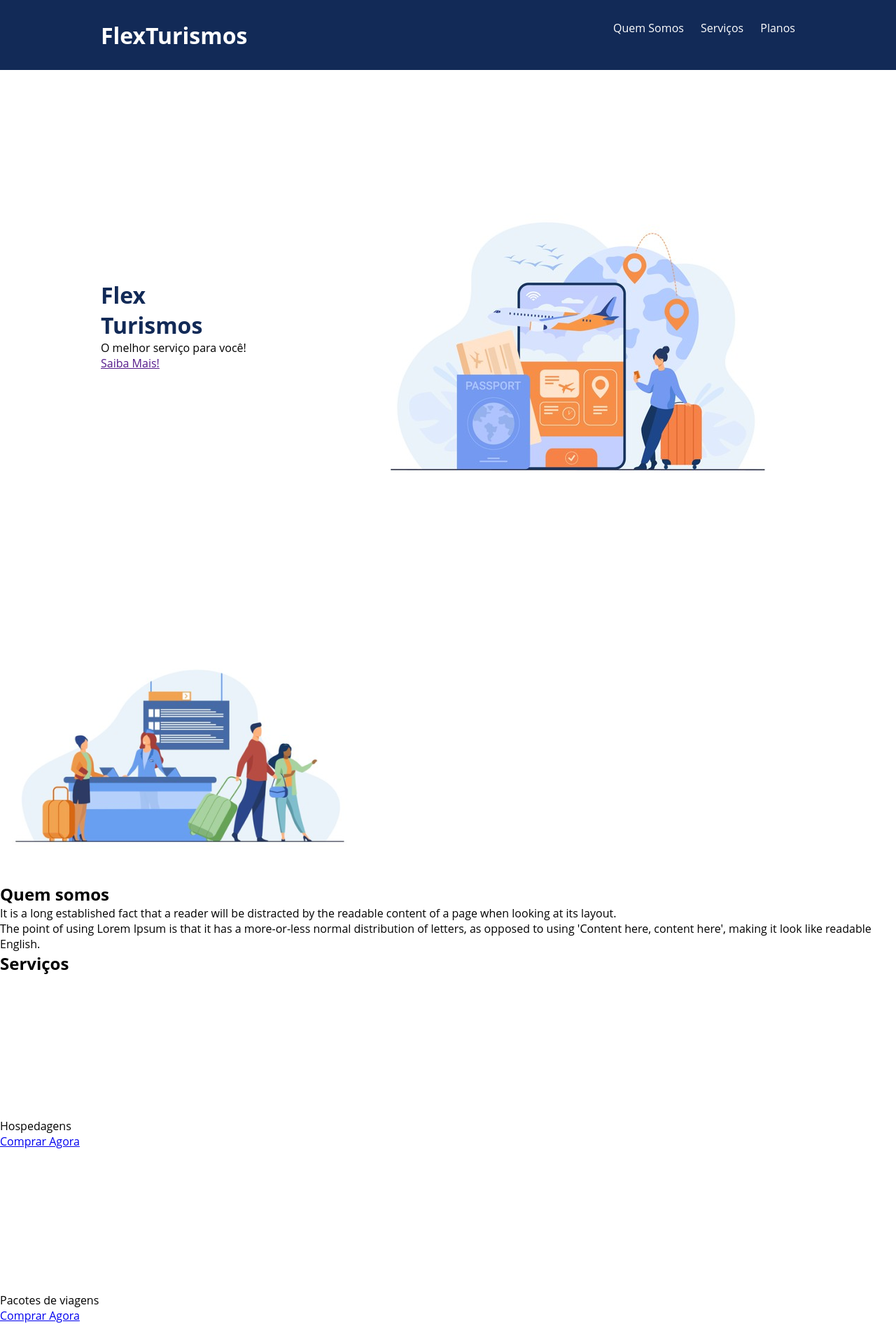
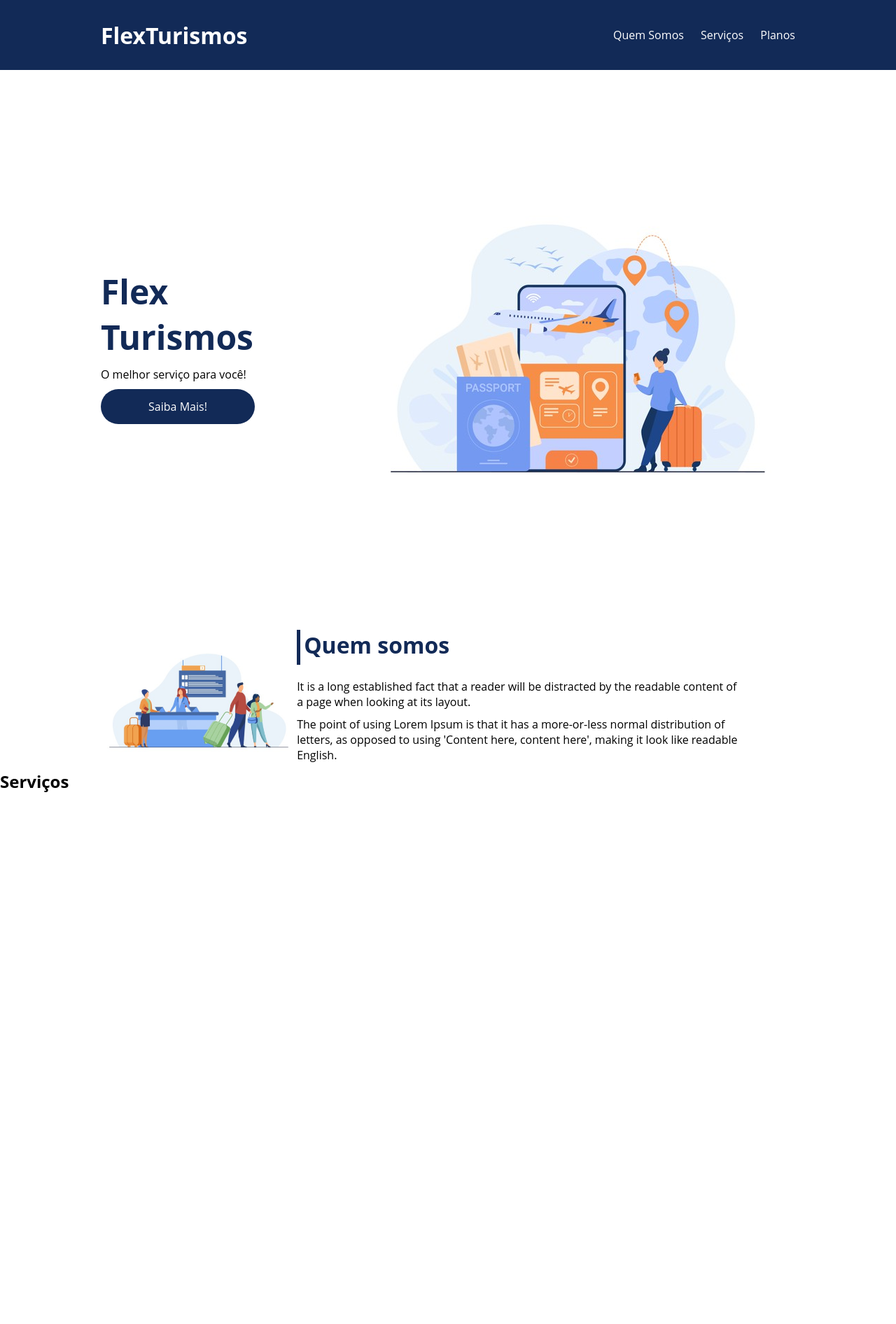
Before and after one commit to anamrcnds/DIO, a PHP site: page / in a window 1280 px wide. Shown: the top 1892 px of the page at 70% size. Run offline with PHP 8.4, Linux system fonts and the light colour scheme.

Commit message:
flex-projeto

```diff
--- a/Bootcamp Spread/Módulo II - HTML CSS3/Flex Box/flex-projeto/index.html
+++ b/Bootcamp Spread/Módulo II - HTML CSS3/Flex Box/flex-projeto/index.html
@@ -30,15 +30,15 @@
         </div>
     </div>
 
-    <div clas="flex-container" id="quem-somos">
-        <div>
-            <img src="./images/1-quem-somos.png" alt="balcão de atendimento">
-        </div>
-
+    <div class="flex-container" id="quem-somos">
         <div>
             <h2>Quem somos</h2>
             <p>It is a long established fact that a reader will be distracted by the readable content of a page when looking at its layout. </p>
             <p>The point of using Lorem Ipsum is that it has a more-or-less normal distribution of letters, as opposed to using 'Content here, content here', making it look like readable English.</p>
+        </div>
+
+        <div>
+            <img src="./images/1-quem-somos.png" alt="balcão de atendimento">
         </div>
     </div>
 
--- a/Bootcamp Spread/Módulo II - HTML CSS3/Flex Box/flex-projeto/style.css
+++ b/Bootcamp Spread/Módulo II - HTML CSS3/Flex Box/flex-projeto/style.css
@@ -12,6 +12,11 @@ ul{
 
 ul li a{
     text-decoration: none;
+}
+
+div img{
+    display: block;
+    width: 100%;
 }
 
 .flex-container{
@@ -34,6 +39,7 @@ header .list-items{
     width: 100%;
     max-width: 260px;
     justify-content: space-between;
+    align-items: center;
 }
 
 .list-items li a{
@@ -56,4 +62,47 @@ header .menu{
 
 .texto-apresentacao h1{
     color: #122A57;
+    font-size: 48px;
+    margin-bottom: 10px;
 }
+
+.texto-apresentacao a{
+    background-color: #122A57;
+    color: #fff;
+    text-align: center;
+    border-radius: 30px;
+    width: 220px;
+    display: block;
+    text-decoration: none;
+    height: 50px;
+    line-height: 50px;
+    margin-top: 10px;
+    margin-bottom: 10px;
+}
+
+#quem-somos{
+    flex-direction: row-reverse;
+    align-items: center;
+    justify-content: space-between;
+}
+
+#quem-somos h2{
+    font-size: 32px;
+    color: #122A57;
+    display: flex;
+    margin-bottom: 20px;
+}
+
+#quem-somos h2::before{
+    content:"";
+    height: 50px;
+    width: 5px;
+    margin-right: 5px;
+    background-color: #122A57;
+    position: relative;
+}
+
+#quem-somos p{
+    margin-bottom: 10px;
+    width: 90%;
+}
```
